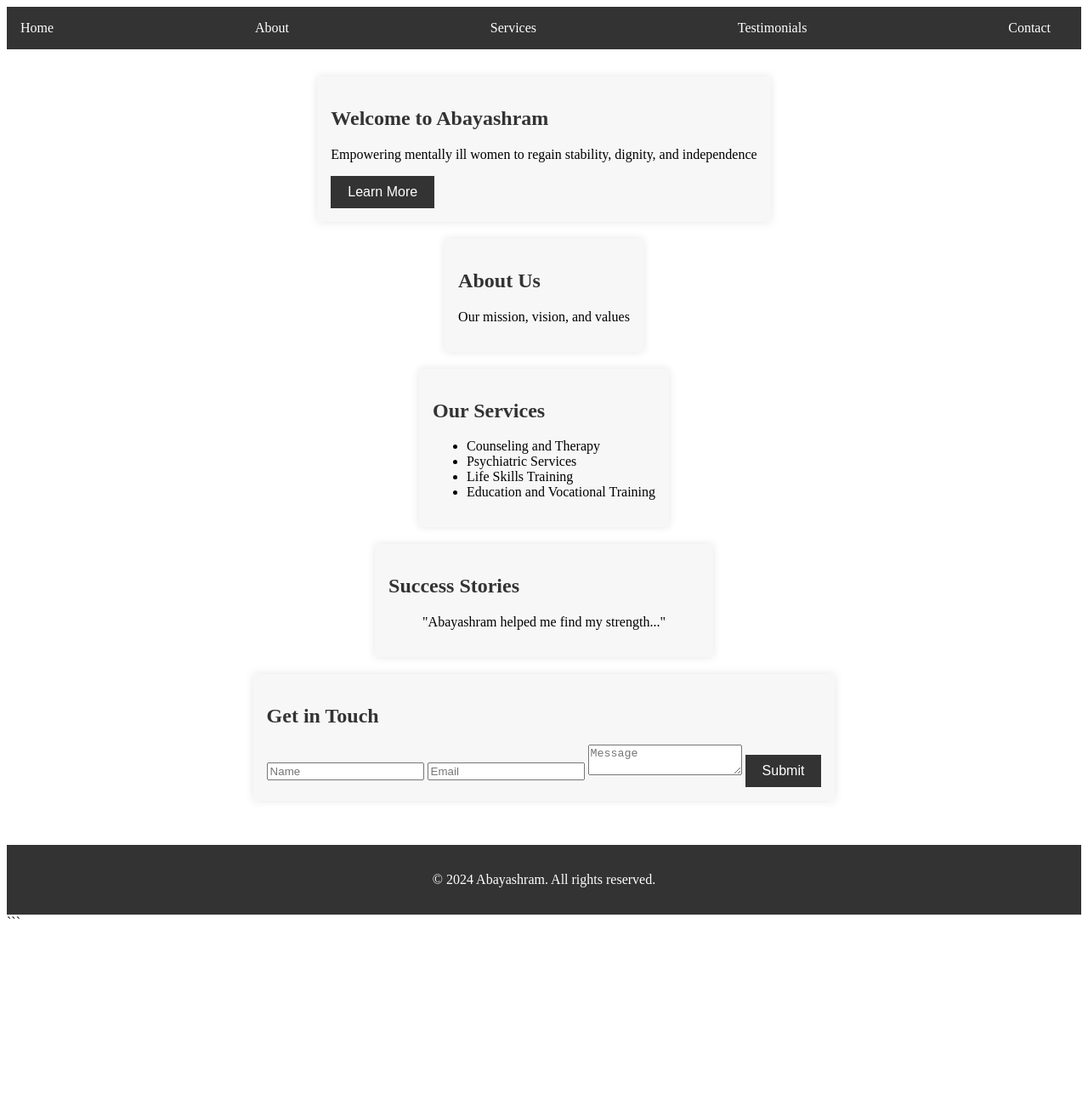
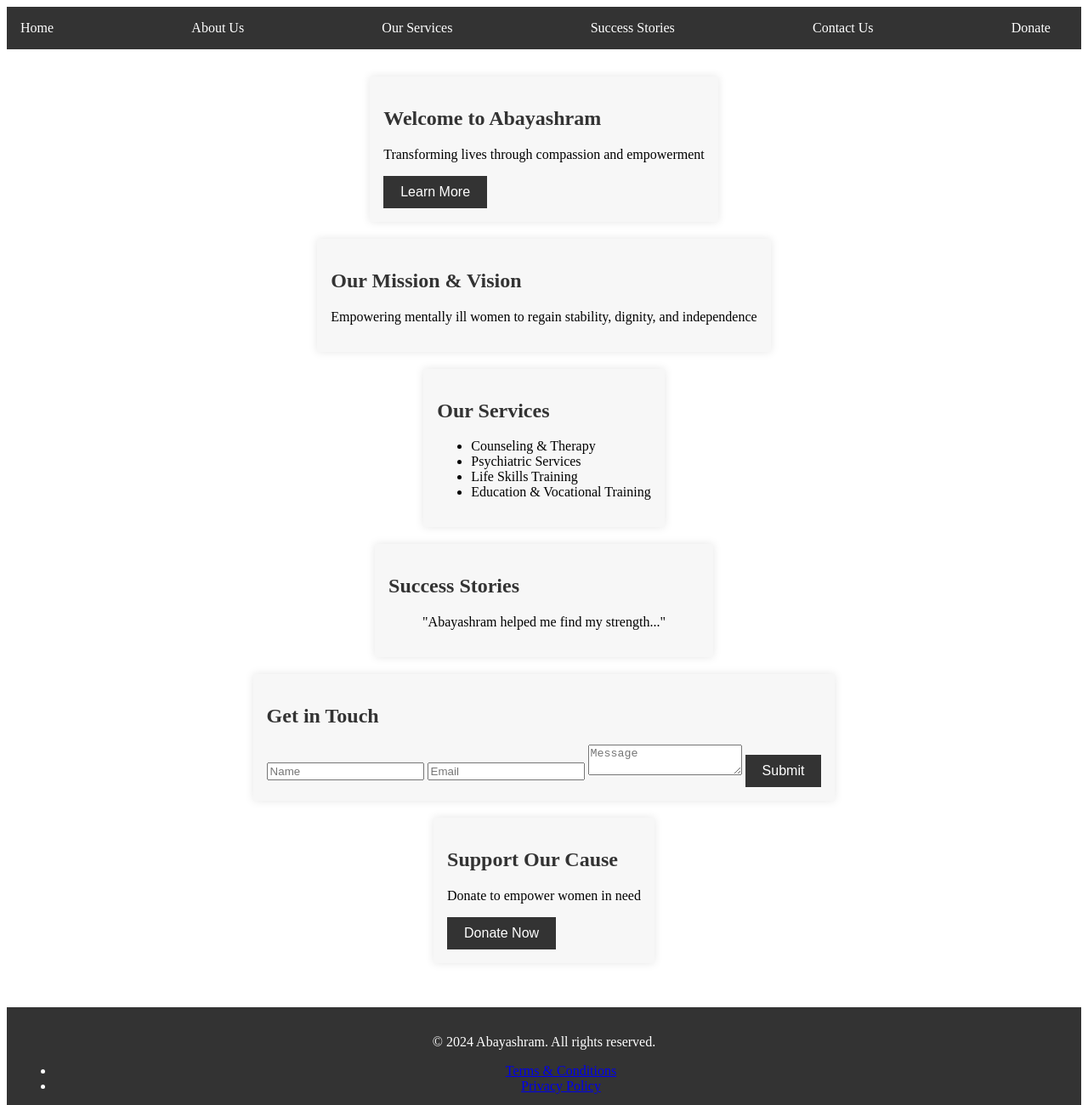
Before and after one commit to Mikhaiel/test-web, a plain HTML site: page index.html in a window 1280 px wide. Shown: the top 1300 px of the page at 85% size. Before the commit the page ends 1102 px from the top, so only its background shows below. Drawn offline with Linux system fonts and the light colour scheme; a script that the page names is missing.

Commit message:
Update index.html

````diff
--- a/index.html
+++ b/index.html
@@ -3,38 +3,40 @@
 <head>
     <meta charset="UTF-8">
     <meta name="viewport" content="width=device-width, initial-scale=1.0">
-    <title>Abayashram - Humanism for Peace</title>
+    <title>Abayashram - Empowering Women, Enriching Lives</title>
     <link rel="stylesheet" href="styles.css">
+    <link rel="icon" href="logo.png">
 </head>
 <body>
     <header>
         <nav>
             <ul>
                 <li><a href="#home">Home</a></li>
-                <li><a href="#about">About</a></li>
-                <li><a href="#services">Services</a></li>
-                <li><a href="#testimonials">Testimonials</a></li>
-                <li><a href="#contact">Contact</a></li>
+                <li><a href="#about">About Us</a></li>
+                <li><a href="#services">Our Services</a></li>
+                <li><a href="#testimonials">Success Stories</a></li>
+                <li><a href="#contact">Contact Us</a></li>
+                <li><a href="#donate">Donate</a></li>
             </ul>
         </nav>
     </header>
     <main>
         <section id="home">
             <h1>Welcome to Abayashram</h1>
-            <p>Empowering mentally ill women to regain stability, dignity, and independence</p>
+            <p>Transforming lives through compassion and empowerment</p>
             <button>Learn More</button>
         </section>
         <section id="about">
-            <h2>About Us</h2>
-            <p>Our mission, vision, and values</p>
+            <h2>Our Mission & Vision</h2>
+            <p>Empowering mentally ill women to regain stability, dignity, and independence</p>
         </section>
         <section id="services">
             <h2>Our Services</h2>
             <ul>
-                <li>Counseling and Therapy</li>
+                <li>Counseling & Therapy</li>
                 <li>Psychiatric Services</li>
                 <li>Life Skills Training</li>
-                <li>Education and Vocational Training</li>
+                <li>Education & Vocational Training</li>
             </ul>
         </section>
         <section id="testimonials">
@@ -50,11 +52,19 @@
                 <button>Submit</button>
             </form>
         </section>
+        <section id="donate">
+            <h2>Support Our Cause</h2>
+            <p>Donate to empower women in need</p>
+            <button>Donate Now</button>
+        </section>
     </main>
     <footer>
         <p>&copy; 2024 Abayashram. All rights reserved.</p>
+        <ul>
+            <li><a href="terms.html">Terms & Conditions</a></li>
+            <li><a href="privacy.html">Privacy Policy</a></li>
+        </ul>
     </footer>
     <script src="script.js"></script>
 </body>
 </html>
-```
````
